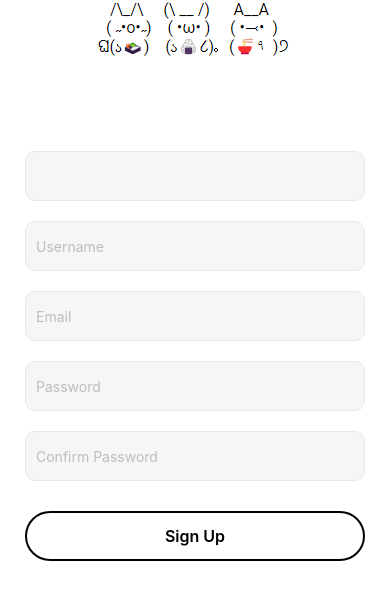
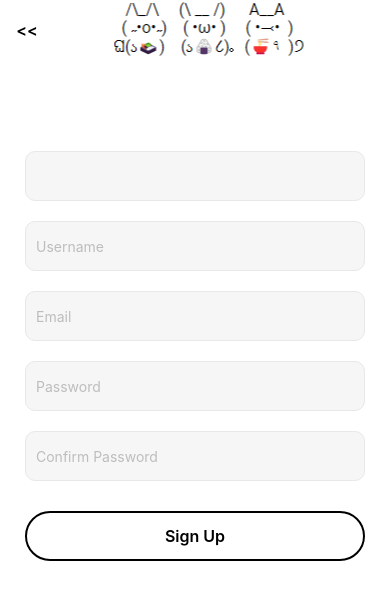
Before and after one commit to ablomm/taste-buddy, a React Native app in the folder frontend/: screen /SignUpPage in a window 390 px wide. Shown: the top 600 px of the page. Built offline with nearby package versions, Linux system fonts and the light colour scheme.

Commit message:
back button ( need to add functionality)

```diff
--- a/frontend/components/header/Header.tsx
+++ b/frontend/components/header/Header.tsx
@@ -1,19 +1,50 @@
 import React from "react";
-import {View, Text, StyleSheet, Image} from "react-native";
+import {View, Text, StyleSheet, Image, Pressable} from "react-native";
 
-const Header = () =>{
+const Header = ({handleBackButtonPress}:any) =>{
     return(
-        <View style={styles.logoContainer}>
-            <Image source={require("../../assets/logo/Logo.png")} height={61} width={193}/>
+        <View style={styles.container}>
+            <Pressable style={({pressed}) => [{backgroundColor: pressed ? '#BDBDBD' : 'white',} ,styles.buttonContainer]} onPress={handleBackButtonPress}>
+                <Text style={styles.buttonText}>{`<<`}</Text>
+            </Pressable>
+
+            <View style={styles.logoContainer}>
+                <Image source={require("../../assets/logo/Logo.png")} style={styles.logoImage}/>
+            </View>
         </View>
+
     );
 }
 export default Header;
 
 const styles = StyleSheet.create({
+    container: {
+        display: "flex",
+        flexDirection: "row",
+        alignItems: "center",
+    },
     logoContainer: {
+        flex: 1,
         alignItems: 'center',
         justifyContent: 'center',
         flexShrink: 0,
     },
+    logoImage: {
+        width: 193,
+        height: 61,
+    },
+    buttonContainer:{
+        height: 60,
+        width: 30,
+        float:'left',
+        alignItems: 'center',
+        justifyContent: 'center',
+        marginRight: 'auto',
+    },
+    buttonText: {
+        fontSize:16,
+        lineHeight:19,
+        textAlign: 'center',
+        fontWeight: "600",
+    }
 });
```
